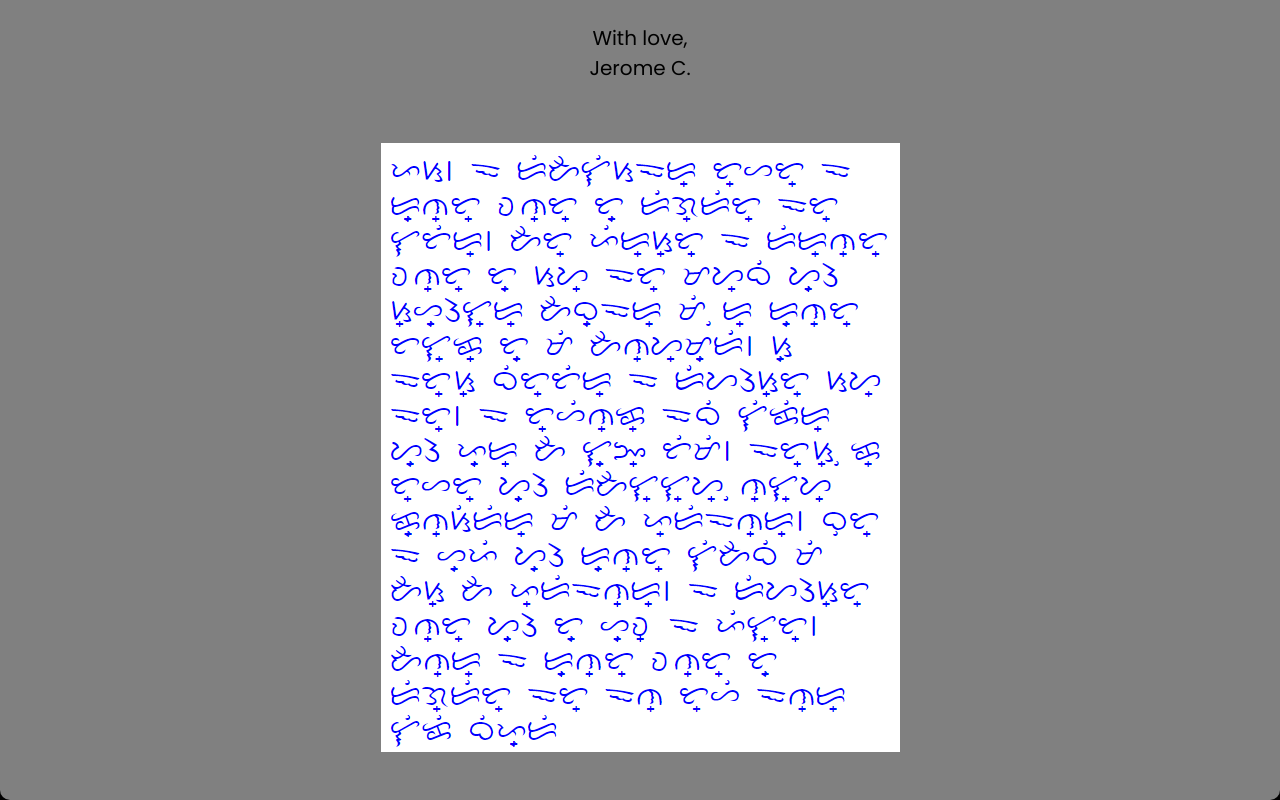
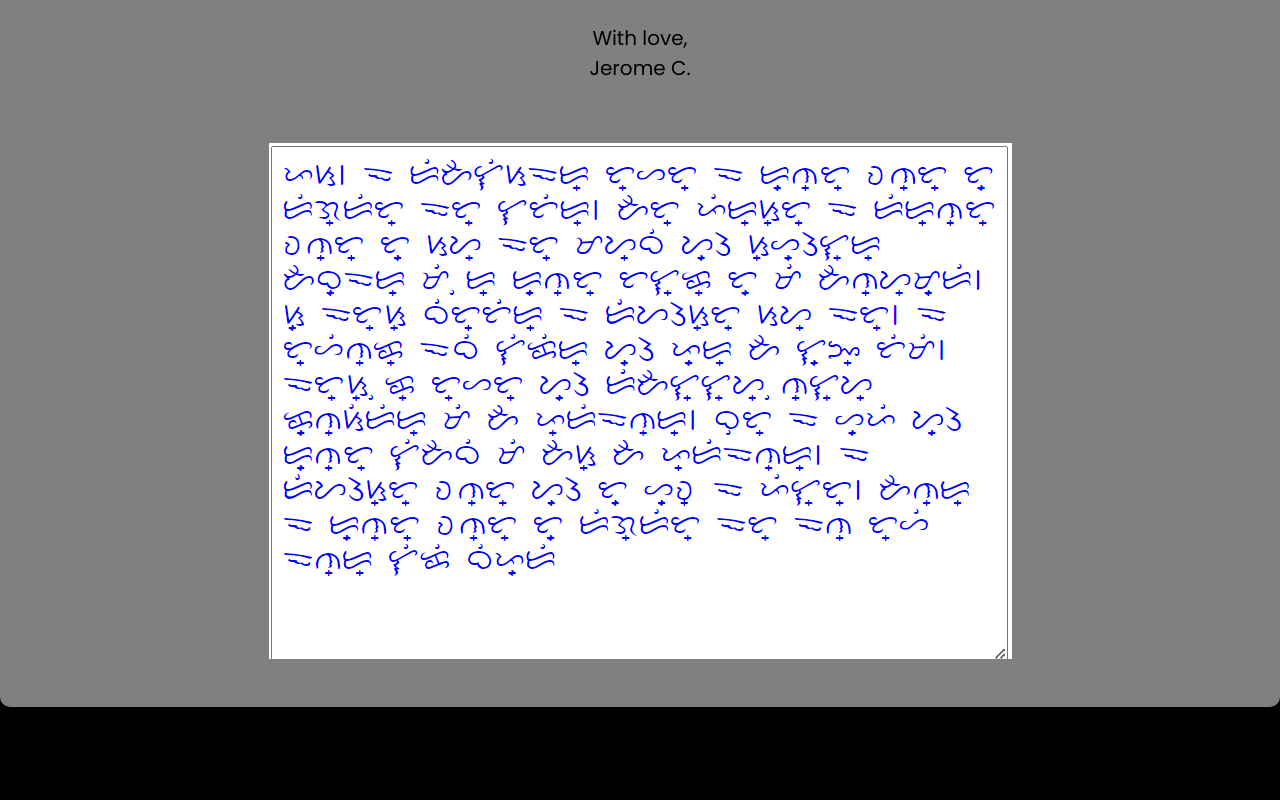
Before and after one commit to HEIROS21/mySURPRISE, a plain HTML site: page dashboard.html in a window 1280 px wide. Shown: the part 1247-2047 px from the top of the page. After the commit the page ends 1954 px from the top, so only its background shows below. Drawn offline with Linux system fonts and the light colour scheme.

Commit message:
Update dashboard.html

```diff
--- a/dashboard.html
+++ b/dashboard.html
@@ -124,7 +124,7 @@
                    Jerome C.
                    <br>
                    <br><br>
-                   <img src="Screenshot 2023-12-23 170451.png" alt="" style="height: auto;
+                   <img src="PIC2.png" alt="" style="height: auto;
                    width: auto;">
                 </p>
             </div>
```
